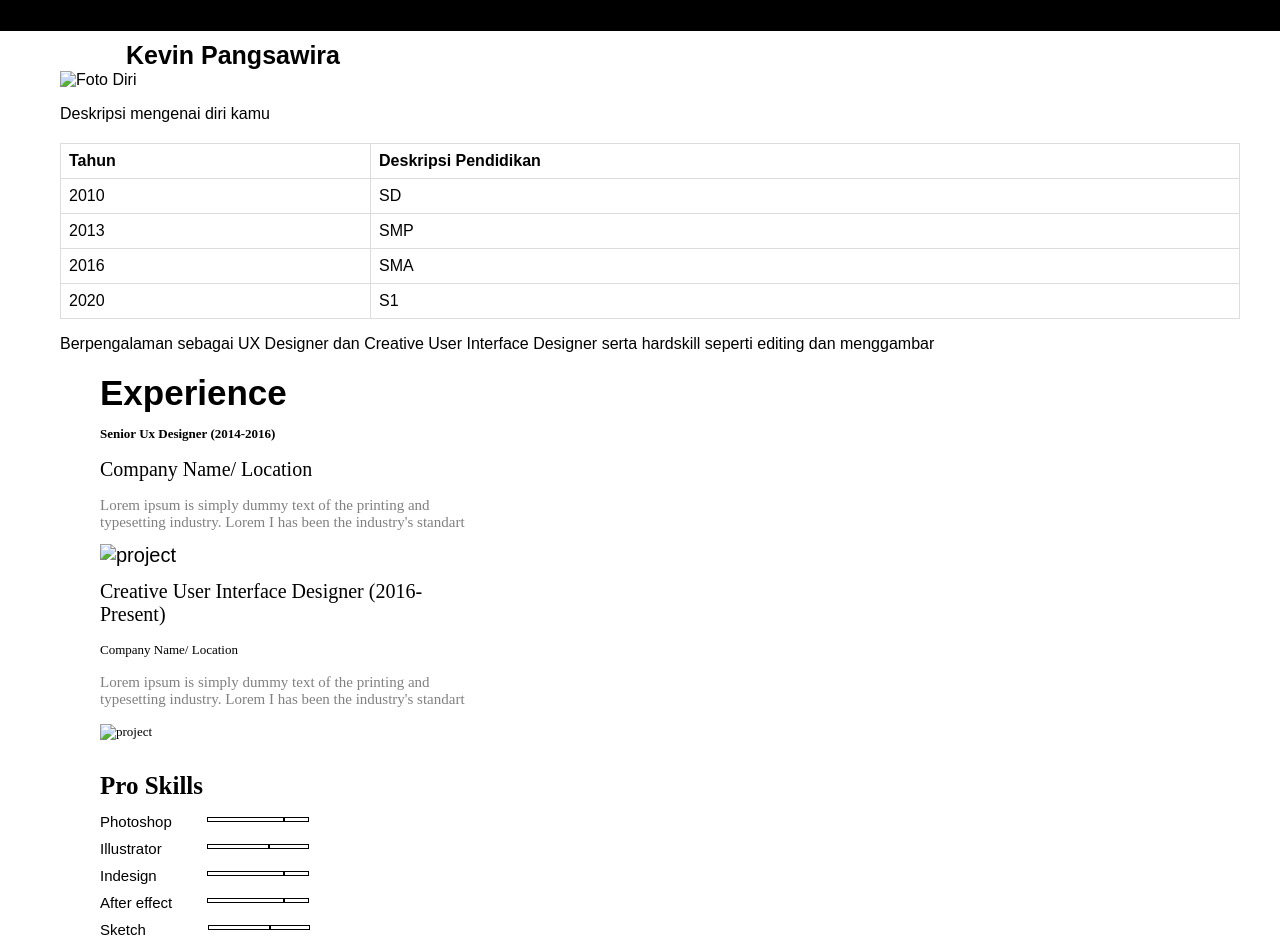
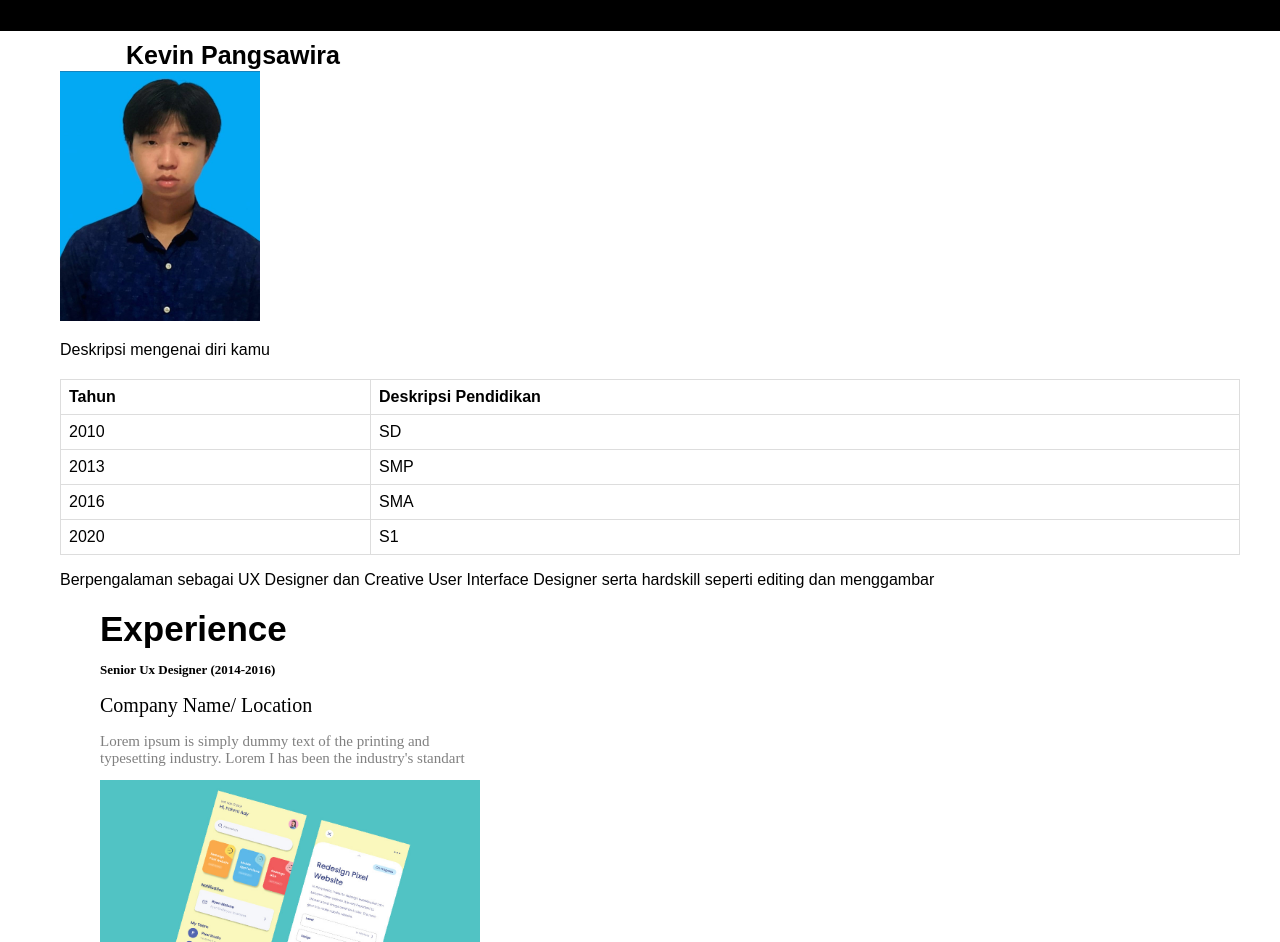
Before and after one commit to KevinPangsawira/LnTMidProject_FE-E_Kevin-Pangsawira, a plain HTML site: page index.html in a window 1280 px wide. Shown: the part 93-1035 px from the top of the page. Drawn offline with Linux system fonts and the light colour scheme.

Commit message:
Update index.html

```diff
--- a/index.html
+++ b/index.html
@@ -16,7 +16,7 @@
     <div class="kevin">Kevin Pangsawira</div>
     <div class="container">
         <section class="about-me">
-            <img src="assets/binusfoto.jpg" alt="Foto Diri">
+            <img src="assets./binusfoto.jpg" alt="Foto Diri">
             <div class="description">
                 <p style="20px">Deskripsi mengenai diri kamu</p>
                 <table>
@@ -62,7 +62,7 @@
                     industry. Lorem I has been the industry's standart</font>
 
                 </p>
-                <img src="assets/projectdummy2.jpeg" alt="project">
+                <img src="assets./projectdummy2.jpeg" alt="project">
 
                 <p style="font-size: 13px; font-family:'Times New Roman', Times, serif;">
                     <font style="font-size: 20px;">Creative User Interface Designer (2016-Present)</font>
@@ -74,7 +74,7 @@
                     typesetting
                     industry. Lorem I has been the industry's standart</font>
                     <br><br>
-                    <img src="assets/projectdummy3.jpeg" alt="project">
+                    <img src="assets./projectdummy3.jpeg" alt="project">
                     <br><br><br>
                     <font style="font-size: 25px; font-weight: bold;">
                         Pro Skills
```
